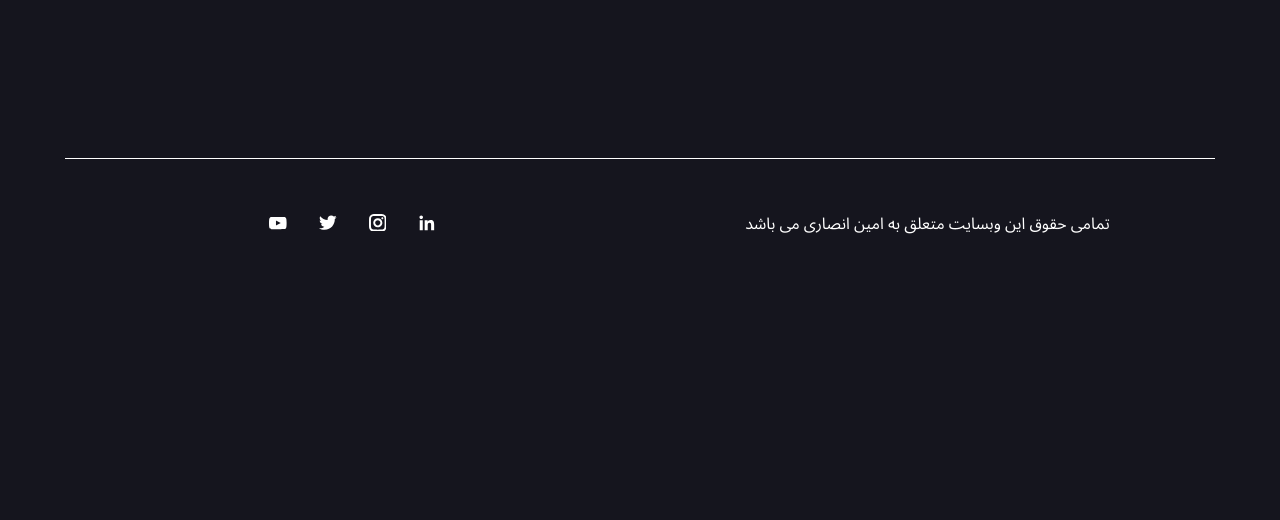
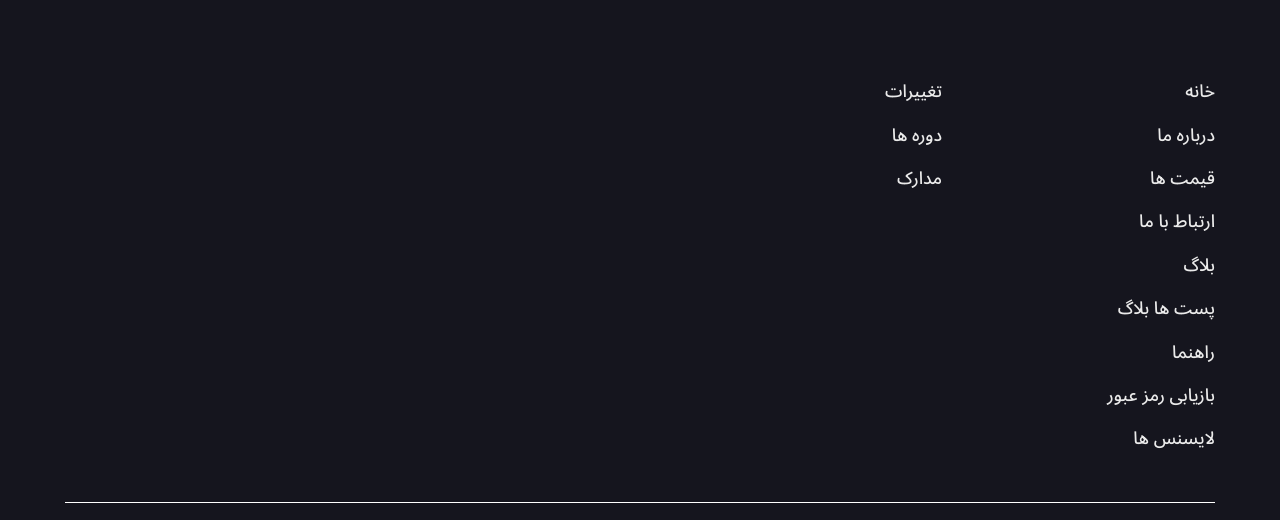
Before and after one commit to Amin-Ansari/Darkbit-X, a React (Create React App) app: page / in a window 1280 px wide. Shown: the part 9272-9792 px from the top of the page. Before the commit the page ends 9684 px from the top, so only its background shows below. Built offline with nearby package versions, Linux system fonts and the light colour scheme.

Commit message:
The footer navbar is done

```diff
--- a/src/App.css
+++ b/src/App.css
@@ -4,3 +4,6 @@
 .show-overflow {
   overflow: visible !important;
 }
+.container-margin {
+  margin: 3.5rem 0px 1rem;
+}
--- a/src/App.js
+++ b/src/App.js
@@ -37,7 +37,7 @@ function App() {
       <BodySection>
         <PricingSection></PricingSection>
       </BodySection>
-      <BodySection>
+      <BodySection className="container-margin">
         <Footer />
       </BodySection>
     </Fragment>
--- a/src/components/Header/Footer/Footer.css
+++ b/src/components/Header/Footer/Footer.css
@@ -5,6 +5,6 @@
 
 @media all and (min-width: 992px) {
   .footer {
-    padding: 1.5rem 2.5rem;
+    padding: 1.5rem 2.5rem 0px;
   }
 }
--- a/src/components/Header/Footer/Footer.js
+++ b/src/components/Header/Footer/Footer.js
@@ -1,11 +1,28 @@
-import React from "react";
+import React, { useMemo } from "react";
 import CopyRightSection from "./CopyRightSection";
+import FooterNavAndSubscription from "./FooterNavAndSubscription";
 import "./Footer.css";
 
 const Footer = (props) => {
+  const footerNavList = useMemo(() => {
+    return [
+      "خانه",
+      "درباره ما",
+      "قیمت ها",
+      "ارتباط با ما",
+      "بلاگ",
+      "پست ها بلاگ",
+      "راهنما",
+      "بازیابی رمز عبور",
+      "لایسنس ها",
+      "تغییرات",
+      "دوره ها",
+      "مدارک",
+    ];
+  }, []);
   return (
     <footer className="footer">
-      <div></div>
+      <FooterNavAndSubscription passedList={footerNavList} />
       <CopyRightSection></CopyRightSection>
     </footer>
   );
--- /dev/null
+++ b/src/components/Header/Footer/FooterNavAndSubscription.css
@@ -0,0 +1,49 @@
+.footer-nav-and-subscribe {
+  display: flex;
+  width: 50%;
+  height: auto;
+  flex-flow: row wrap;
+  margin-bottom: 2rem;
+}
+.footer-nav {
+  width: 100%;
+}
+.footer-nav-list {
+  width: 100%;
+  height: auto;
+  /* height: 300px; */
+  display: flex;
+  flex-flow: column wrap;
+  align-items: flex-start;
+  font-size: 1.1rem;
+}
+.footer-nav-list > li {
+  margin: 0.2rem 0px;
+  color: #eaeaea;
+  font-weight: 500;
+  transition: all 0.3s;
+  cursor: pointer;
+}
+.footer-nav-list > li:hover {
+  color: #b8b8b8;
+}
+.footer-nav-list > li:hover a {
+  transform: translateX(-20px);
+}
+.footer-nav-list > li > a {
+  display: inline-block;
+  color: inherit;
+  transition: all 0.3s !important;
+}
+
+@media all and (min-width: 768px) {
+  .footer-nav-and-subscribe {
+    padding-left: 10rem;
+    width: 100%;
+    height: 400px;
+  }
+  .footer-nav-list {
+    width: 50%;
+    max-height: 400px;
+  }
+}
--- /dev/null
+++ b/src/components/Header/Footer/FooterNavAndSubscription.js
@@ -0,0 +1,24 @@
+import React from "react";
+import "./FooterNavAndSubscription.css";
+
+const FooterNavAndSubscription = (props) => {
+  const navList = props.passedList;
+  return (
+    <div className="footer-nav-and-subscribe">
+      <nav className="footer-nav">
+        <ul className="footer-nav-list">
+          {navList.map((item, index) => (
+            <li key={index}>
+              <a href="#">{item}</a>
+            </li>
+          ))}
+        </ul>
+      </nav>
+      <div>
+        <div></div>
+      </div>
+    </div>
+  );
+};
+
+export default FooterNavAndSubscription;
```
